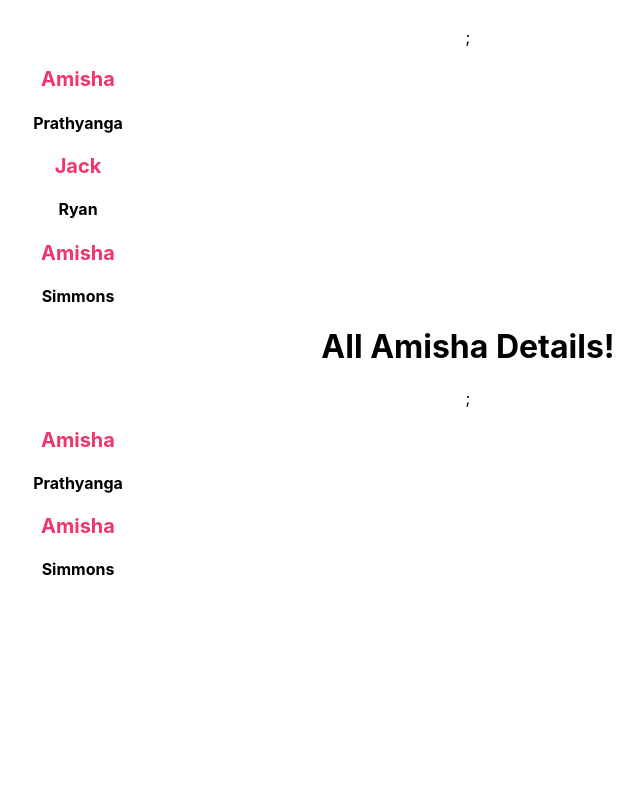
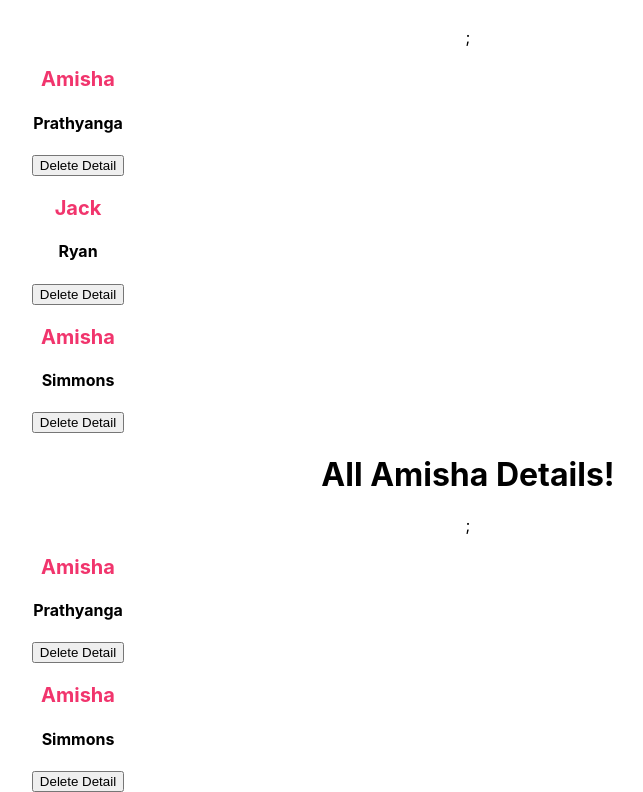
Before and after one commit to Amisha-Prathyanga/Self-Study, a React (Create React App) app in the folder NetNinjaReact/dojo-blog/: page / in a window 1280 px wide. Shown: the part 299-1091 px from the top of the page, without its empty margins (172-815 px from the left). Before the commit the page ends 900 px from the top, so only its background shows below. Built offline with nearby package versions, Linux system fonts and the light colour scheme.

Commit message:
functions as props

```diff
--- a/NetNinjaReact/dojo-blog/src/components/BlogList.js
+++ b/NetNinjaReact/dojo-blog/src/components/BlogList.js
@@ -1,9 +1,8 @@
-const BlogList = ({details, title}) => {
+const BlogList = ({ details, title, handleDelete }) => {
+  //What is done above is called destructuring
 
-    //What is done above is called destructuring
-
-//   const details = props.details;
-//   const title = props.title;
+  //   const details = props.details;
+  //   const title = props.title;
   return (
     <div className="blog-list">
       <h1>{title}</h1>;
@@ -11,6 +10,7 @@ const BlogList = ({details, title}) => {
         <div className="detail-preview">
           <h3>{detail.fName}</h3>
           <h4>{detail.lName}</h4>
+          <button onClick={() => handleDelete(detail.id)}>Delete Detail</button>
         </div>
       ))}
     </div>
--- a/NetNinjaReact/dojo-blog/src/components/Home.js
+++ b/NetNinjaReact/dojo-blog/src/components/Home.js
@@ -5,10 +5,15 @@ const Home = () => {
   const [name, setName] = useState("Amisha");
 
   const [details, setDetails] = useState([
-    { fName: "Amisha", lName: "Prathyanga", age: 23 },
-    { fName: "Jack", lName: "Ryan", age: 35 },
-    { fName: "Amisha", lName: "Simmons", age: 43 },
+    { fName: "Amisha", lName: "Prathyanga", age: 23, id: 1 },
+    { fName: "Jack", lName: "Ryan", age: 35, id: 2 },
+    { fName: "Amisha", lName: "Simmons", age: 43, id: 3 },
   ]);
+
+  const handleDelete = (id) => {
+    const newDetail = details.filter((detail) => detail.id !== id);
+    setDetails(newDetail);
+  };
 
   const handleClick = () => {
     alert("Hello Bro!");
@@ -27,9 +32,16 @@ const Home = () => {
       {/* Wraps the handle function inside another function to pass parameters */}
       <button onClick={() => handleClickAgain(" Bro!")}>Click Me Again</button>
 
-    {/* Props used to pass data from parent component to a child component */}
-     <BlogList details={details} title="All Details!"/>
-     <BlogList details={details.filter((detail) => detail.fName === "Amisha")} title="All Amisha Details!"/>
+      {/* Props used to pass data from parent component to a child component */}
+      <BlogList
+        details={details}
+        title="All Details!"
+        handleDelete={handleDelete}
+      />
+      <BlogList
+        details={details.filter((detail) => detail.fName === "Amisha")}
+        title="All Amisha Details!"
+      />
     </div>
   );
 };
```
